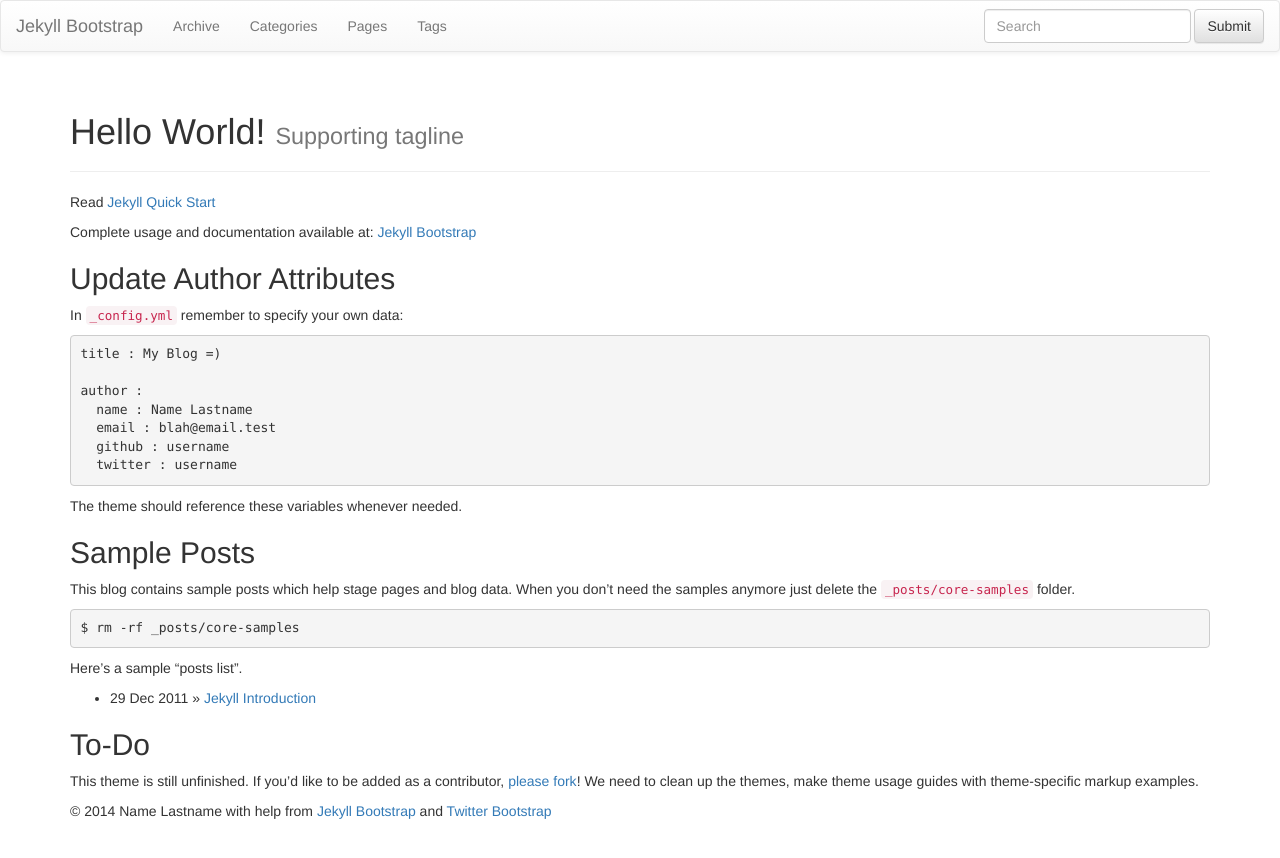
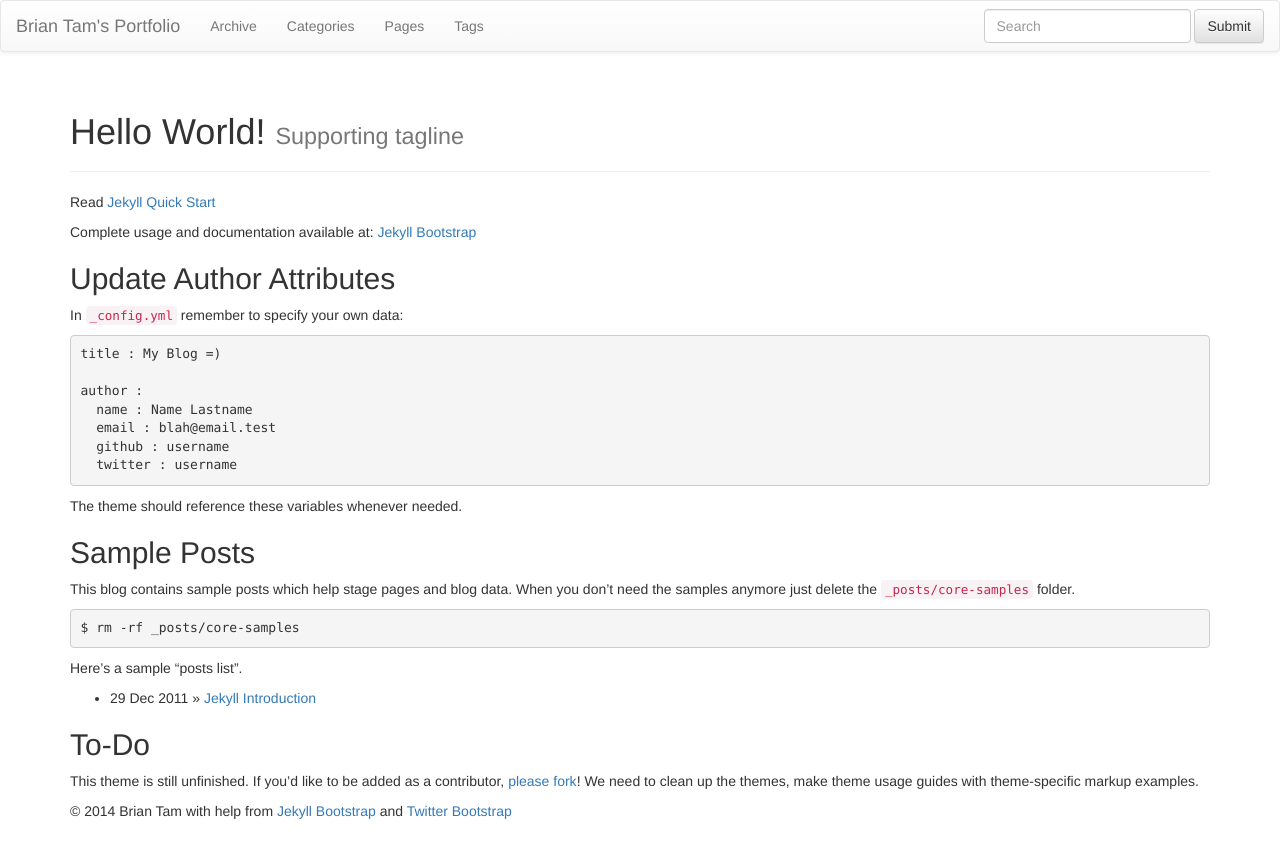
Before and after one commit to Xinoph/xinoph.github.io, a Jekyll site: the page built from index.md, in a window 1280 px wide. Shown: the top 858 px of the page. Built offline with Jekyll 4.4.1, drawn with Linux system fonts in a browser that asks for light colours; nearby versions of some CDN libraries; library files that are not in the unit come from our copies.

Commit message:
Changed config with my information.

```diff
--- a/_config.yml
+++ b/_config.yml
@@ -8,14 +8,12 @@ highlighter: pygments
 # Themes are encouraged to use these universal variables
 # so be sure to set them if your theme uses them.
 #
-title : Jekyll Bootstrap
-tagline: Site Tagline
+title : Brian Tam's Portfolio
+tagline: Look at what I can do!
 author :
-  name : Name Lastname
-  email : blah@email.test
-  github : username
-  twitter : username
-  feedburner : feedname
+  name : Brian Tam
+  email : brian.w.tam@gmail.com
+  github : Xinoph
 
 # The production_url is only used when full-domain names are needed
 # such as sitemap.txt
@@ -25,7 +23,7 @@ author :
 # Else if you are pushing to username.github.io, replace with your username.
 # Finally if you are pushing to a GitHub project page, include the project name at the end.
 #
-production_url : http://username.github.io
+production_url : http://xinoph.github.io
 
 # All Jekyll-Bootstrap specific configurations are namespaced into this hash
 #
```
